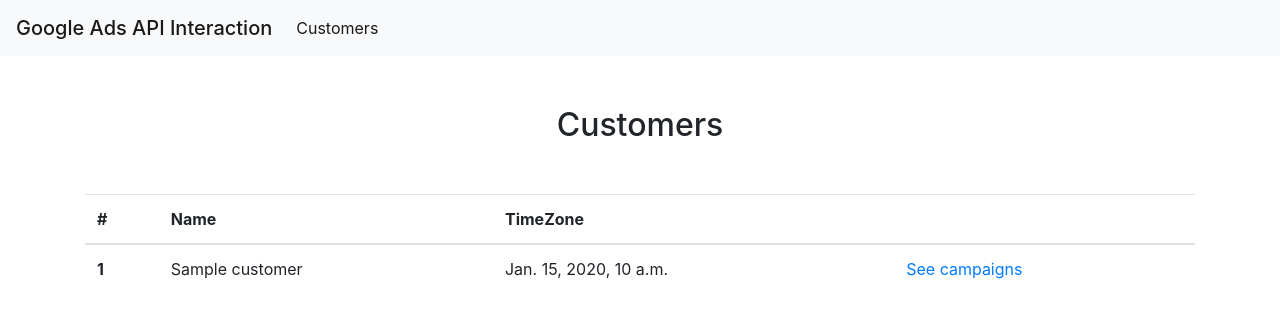
After one commit to josefinaestevez/adsinteraction, a Django app: template mysite/adsinteraction/templates/customers.html in a window 1280 px wide. The commit adds this page. Shown: the top 318 px of the page. Run offline with Django 3.2, Linux system fonts and the light colour scheme; the template is opened without the code that fills it: most values are stand-ins (such as "Sample title", 1, 10 or a date in 2020); some libraries are stand-ins or nearby versions.

Commit message:
get customers

```diff
--- /dev/null
+++ b/mysite/adsinteraction/templates/customers.html
@@ -0,0 +1,24 @@
+{% extends 'base.html' %}
+{% block content %}
+<h2 class="text-center">Customers</h2>
+<table class="table" style="margin-top: 50px">
+  <thead>
+    <tr>
+      <th scope="col">#</th>
+      <th scope="col">Name</th>
+      <th scope="col">TimeZone</th>
+      <th scope="col"></th>
+    </tr>
+  </thead>
+  <tbody>
+    {% for customer in customers %}
+    <tr>
+      <th scope="row">{{customer.customerId}}</th>
+      <td>{{customer.descriptiveName}}</td>
+      <td>{{customer.dateTimeZone}}</td>
+      <td><a style="cursor: pointer;" href="{% url 'client_campaigns' customer.customerId %}">See campaigns</a></td>
+    </tr>
+    {% endfor %}
+  </tbody>
+</table>
+{% endblock %}
--- a/mysite/mysite/urls.py
+++ b/mysite/mysite/urls.py
@@ -20,6 +20,7 @@ from adsinteraction import views
 urlpatterns = [
     path('admin/', admin.site.urls),
     path('generate_refresh_token', views.generate_refresh_token, name='generate_refresh_token'),
+    path('customers', views.customers, name='customers'),
     # Client customer id is an id of an account in a google ads manager account ex: 249-145-0448
     path('campaigns/<str:client_customer_id>', views.campaigns, name='client_campaigns')
 ]
--- a/mysite/templates/base.html
+++ b/mysite/templates/base.html
@@ -12,8 +12,15 @@
 
 <body>
     <!-- As a heading -->
-    <nav class="navbar navbar-light bg-light">
+    <nav class="navbar navbar-light bg-light navbar-expand-lg">
         <span class="navbar-brand mb-0 h1">Google Ads API Interaction</span>
+        <div class="collapse navbar-collapse" id="navbarSupportedContent">
+            <ul class="navbar-nav mr-auto">
+              <li class="nav-item active">
+                <a class="nav-link" href="{% url 'customers' %}">Customers</a>
+              </li>
+            </ul>
+        </div>
     </nav>
     <div class="container" style="margin-top: 50px">
       <!-- Content here -->
```
Also changed, not shown: mysite/adsinteraction/views.py (+38 -1 lines).
